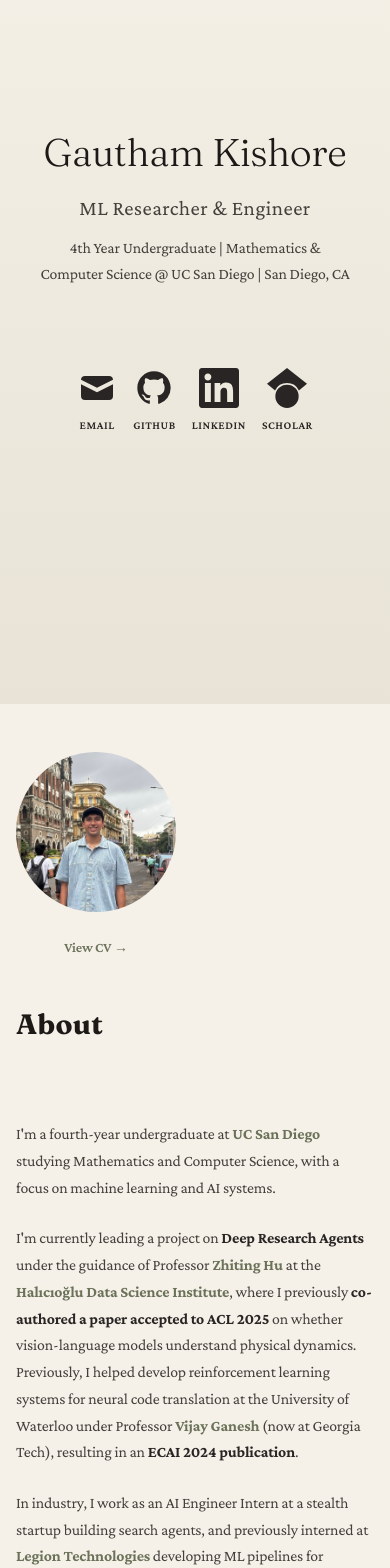
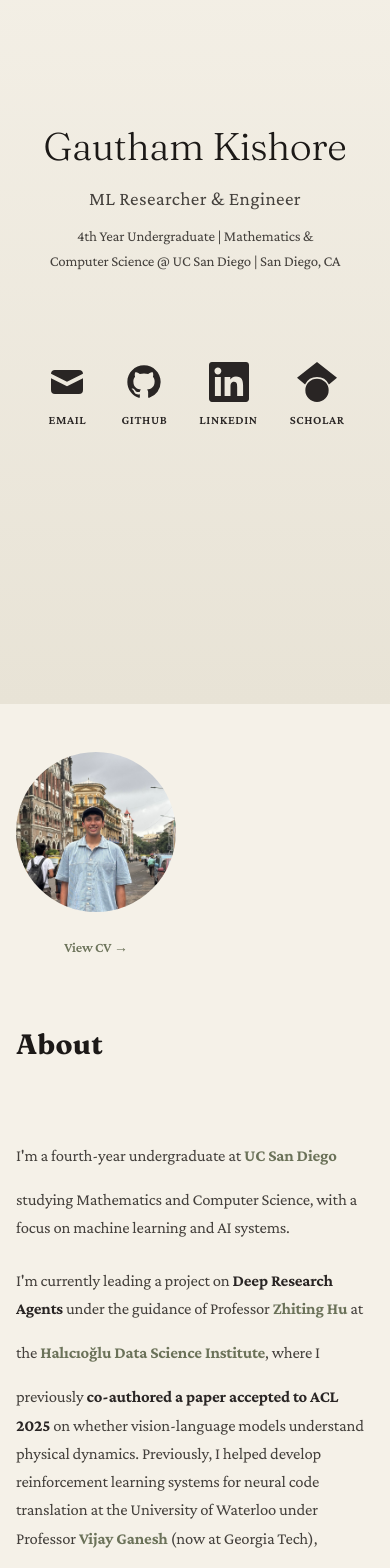
Before and after one commit to gauthk6/gauthk6.github.io, a React (Vite) app: page / in a window 390 px wide. Shown: the part 140-1708 px from the top of the page. Built offline with nearby package versions, Linux system fonts and the light colour scheme; a web font is replaced by a local one.

Commit message:
chore: more edits before force push

```diff
--- a/src/components/Footer.jsx
+++ b/src/components/Footer.jsx
@@ -11,7 +11,7 @@ const Footer = () => {
       textAlign: 'center'
     }}>
       <p style={{
-        fontSize: '0.9375rem',
+        fontSize: '1rem',
         margin: 0,
         fontFamily: 'var(--font-body)'
       }}>
--- a/src/index.css
+++ b/src/index.css
@@ -215,7 +215,7 @@
   }
 
   .hero-subtitle {
-    font-size: 1.125rem;
+    font-size: 1.1875rem;
     color: var(--gray-warm-700);
     margin-bottom: var(--space-lg);
     max-width: 55ch;
@@ -276,13 +276,13 @@
   }
 
   .card-meta {
-    font-size: 0.9375rem;
+    font-size: 1rem;
     color: var(--gray-warm-700);
     margin-bottom: var(--space-sm);
   }
 
   .card-description {
-    font-size: 1.125rem;
+    font-size: 1.1875rem;
     line-height: 1.7;
     color: var(--gray-warm-700);
   }
@@ -331,7 +331,7 @@
   }
 
   .social-link-label {
-    font-size: 0.8125rem;
+    font-size: 0.875rem;
     font-weight: 600;
     letter-spacing: 0.05em;
     text-transform: uppercase;
@@ -427,7 +427,7 @@
     color: var(--cream-base);
     padding: 6px 12px;
     border-radius: 2px;
-    font-size: 0.8125rem;
+    font-size: 0.875rem;
     font-weight: 600;
     white-space: nowrap;
     opacity: 0;
@@ -453,15 +453,25 @@
   }
 
   body {
-    font-size: 1.125rem;
+    font-size: 1.1875rem;
   }
 
   .hero-name {
     font-size: 3.5rem;
+    line-height: 1.1;
   }
 
   h1 {
     font-size: 3.5rem;
+  }
+
+  .hero-title {
+    font-size: 1.375rem;
+  }
+
+  .hero-subtitle {
+    font-size: 1.125rem;
+    max-width: 90%;
   }
 
   h2 {
@@ -505,6 +515,7 @@
 
   .hero-name {
     font-size: 2.75rem;
+    line-height: 1.1;
   }
 
   h1 {
@@ -519,13 +530,41 @@
     font-size: 2rem;
   }
 
+  .hero-subtitle {
+    font-size: 1.0625rem;
+    max-width: 95%;
+  }
+
   .social-links {
     gap: var(--space-sm);
+    flex-wrap: wrap;
+    justify-content: center;
+  }
+
+  .social-link {
+    min-width: 60px;
+    padding: 8px;
+  }
+
+  /* Ensure adequate touch targets for mobile (minimum 44x44px) */
+  a {
+    min-height: 44px;
+    display: inline-flex;
+    align-items: center;
   }
 
   .profile-picture {
     width: 160px;
     height: 160px;
+  }
+
+  .card {
+    padding: var(--space-sm);
+  }
+
+  .card-title {
+    font-size: 1.5rem;
+    line-height: 1.3;
   }
 
   .section-container {
```
